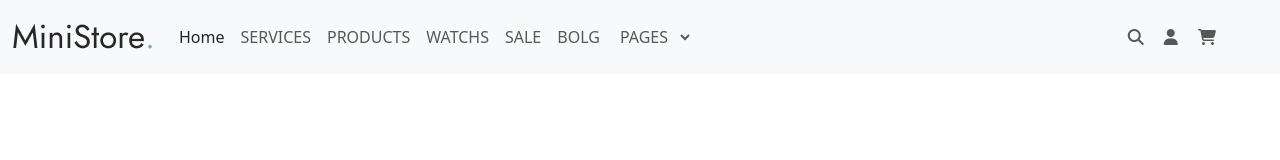
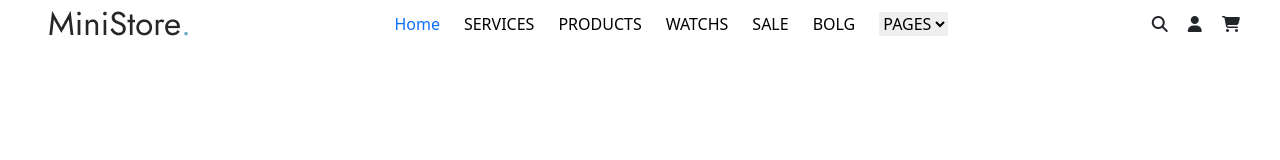
Before and after one commit to Gasbiachraf/Mini_Store., a website: page index.html in a window 1280 px wide. Drawn offline with nearby package versions, Linux system fonts and the light colour scheme.

Commit message:
changement et fin navbar

```diff
--- a/index.html
+++ b/index.html
@@ -11,48 +11,29 @@
 <body>
     <header>
         <!-- navbar -->
-        <nav class="navbar navbar-expand-lg bg-body-tertiary">
-            <div class="container-fluid ">
-                <a class="navbar-brand" href="#"><img src="./public/images/main-logo.png" alt=""></a>
-                <button class="navbar-toggler" type="button" data-bs-toggle="collapse" data-bs-target="#navbarText"
-                    aria-controls="navbarText" aria-expanded="false" aria-label="Toggle navigation">
-                    <span class="navbar-toggler-icon"></span>
-                </button>
-                <div class="collapse navbar-collapse " id="navbarText">
-                    <ul class="navbar-nav me-auto mb-2 mb-lg-0 d-flex end-50 ">
-                        <li class="nav-item">
-                            <a class="nav-link active text-dark" aria-current="page" href="#">Home</a>
-                        </li>
-                        <li class="nav-item">
-                            <a class="nav-link" href="#">SERVICES</a>
-                        </li>
-                        <li class="nav-item">
-                            <a class="nav-link" href="#">PRODUCTS</a>
-                        </li>
-                        <li class="nav-item">
-                            <a class="nav-link" href="#">WATCHS</a>
-                        </li>
-                        <li class="nav-item">
-                            <a class="nav-link" href="#">SALE</a>
-                        </li>
-                        <li class="nav-item">
-                            <a class="nav-link" href="#">BOLG</a>
-                        </li>
-                        <li class="nav-item">
-                            <select class="nav-link" href="#">
-                                <option value="">PAGES</option>
-                            </select>
-                        </li>
-                    </ul>
-                    <span class="navbar-text position-absolute end-0 pe-5">
-                        <i class="fa-solid fa-magnifying-glass pe-3"></i>
-                        <i class="fa-solid fa-user pe-3"></i>
-                        <i class="fa-solid fa-cart-shopping pe-3"></i>
-                    </span>
-                </div>
+        <nav class="d-flex justify-content-between align-items-center ">
+            <div>
+                <a class="ps-5 " href="#"><img src="./public/images/main-logo.png" alt=""></a>
+            </div>
+            <div class="d-flex">
+                <a class="text-decoration-none text-primary pe-4" aria-current="page" href="#">Home</a>
+                <a class="text-decoration-none text-black pe-4" href="#">SERVICES</a>
+                <a class="text-decoration-none text-black pe-4" href="#">PRODUCTS</a>
+                <a class="text-decoration-none text-black pe-4" href="#">WATCHS</a>
+                <a class="text-decoration-none text-black pe-4" href="#">SALE</a>
+                <a class="text-decoration-none text-black pe-4" href="#">BOLG</a>
+                <select class="border-0" href="#">
+                    <option value="">PAGES</option>
+                </select>
+            </div>
+            <div class="pe-4">
+                <i class="fa-solid fa-magnifying-glass pe-3"></i>
+                <i class="fa-solid fa-user pe-3"></i>
+                <i class="fa-solid fa-cart-shopping pe-3"></i>
             </div>
         </nav>
     </header>
+
     <script src='./node_modules/bootstrap/dist/js/bootstrap.bundle.js'></script>
 </body>
 
```
